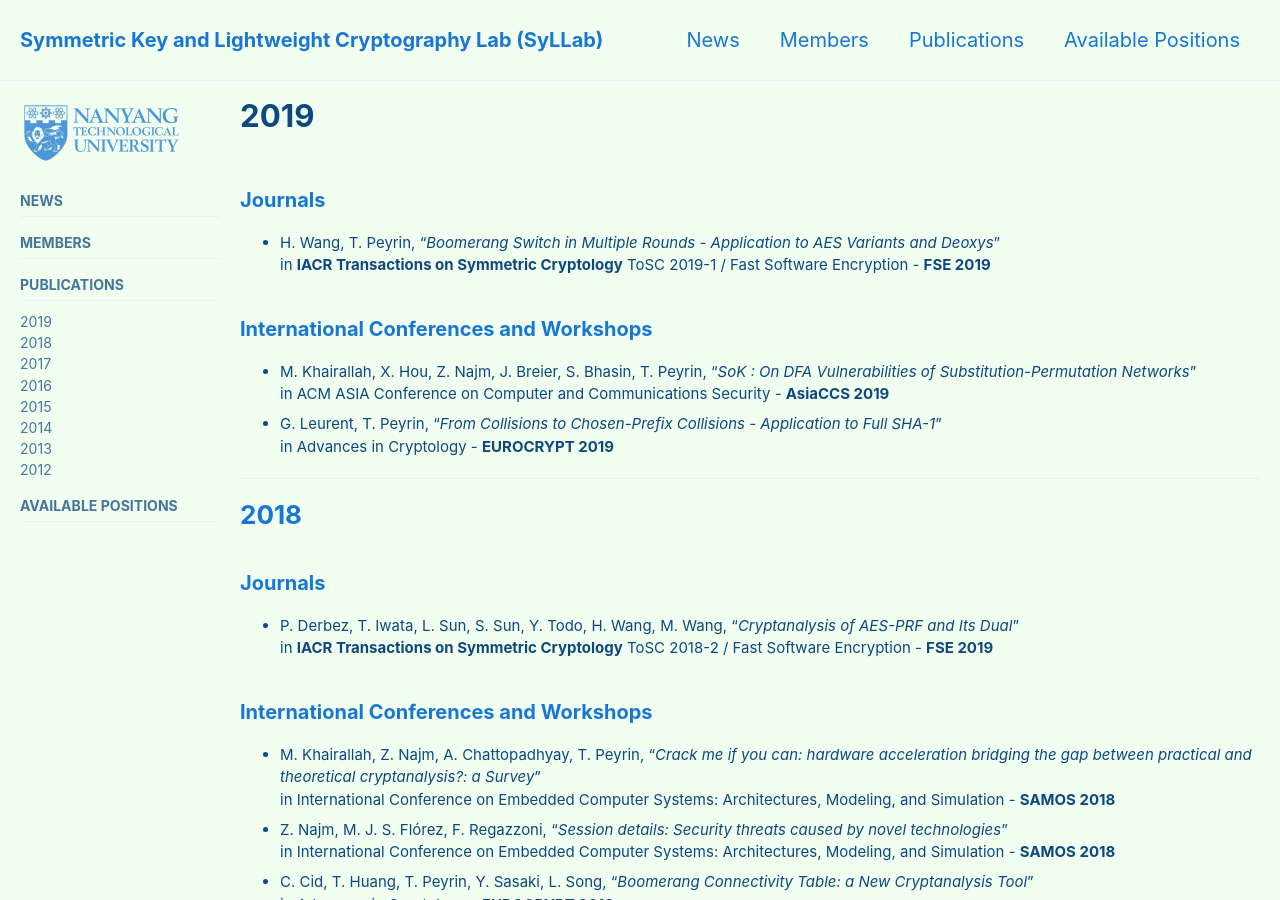
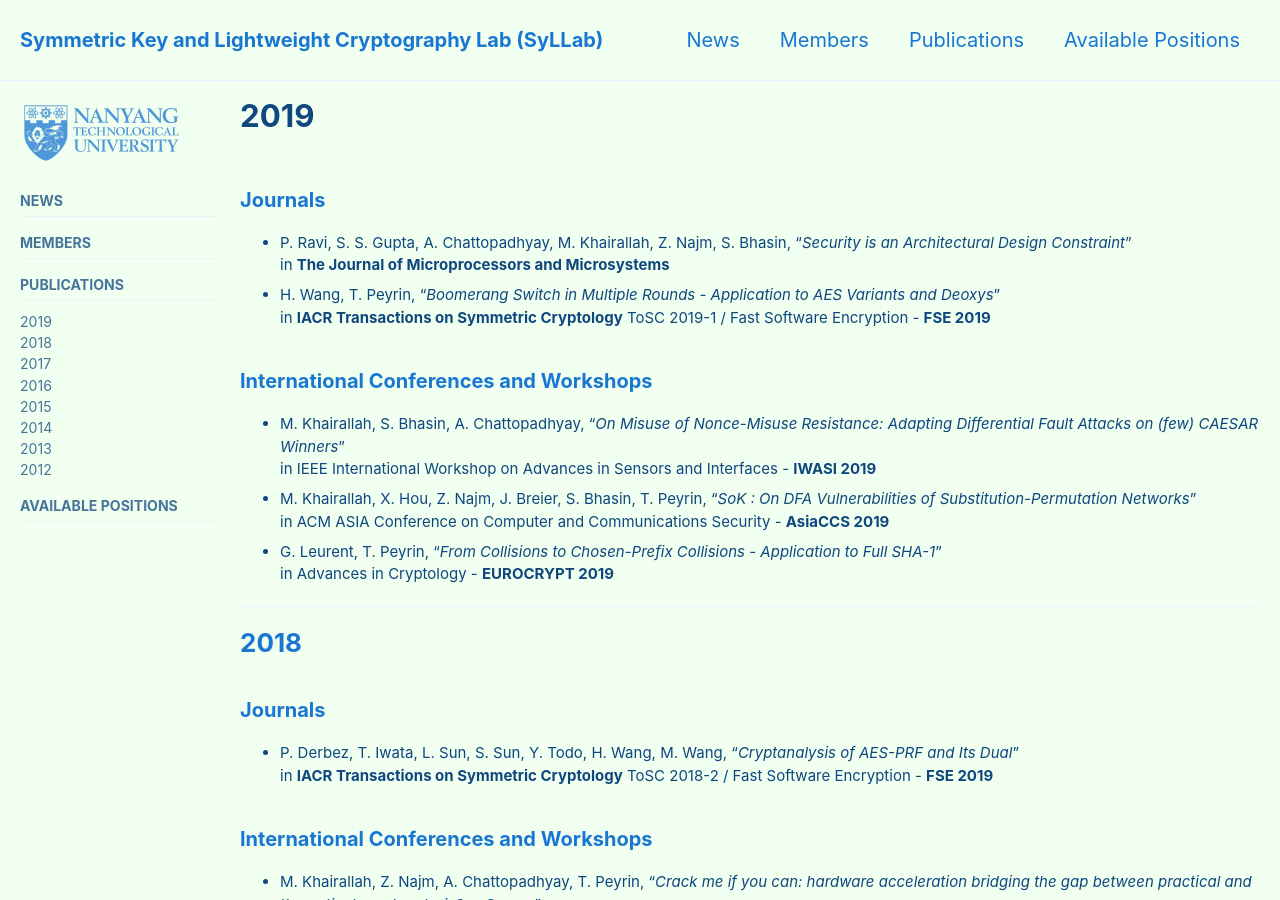
Before and after one commit to thomaspeyrin/web, a Jekyll site: the page built from publications.md, in a window 1280 px wide and 900 px high. Built offline with Jekyll 4.4.1, drawn with Linux system fonts in a browser that asks for light colours; cached includes are drawn as plain includes; nearby versions of some CDN libraries; our own code applies the rules of GitHub Pages for plain Markdown files.

Commit message:
Update publications.md

```diff
--- a/publications.md
+++ b/publications.md
@@ -14,16 +14,19 @@ sidebar:
 
 ### Journals
 
+- P. Ravi, S. S. Gupta, A. Chattopadhyay, M. Khairallah, Z. Najm, S. Bhasin, "*Security is an Architectural Design Constraint*"
+in **The Journal of Microprocessors and Microsystems**
 - H. Wang, T. Peyrin, "*Boomerang Switch in Multiple Rounds - Application to AES Variants and Deoxys*"
 in **IACR Transactions on Symmetric Cryptology** ToSC 2019-1 / Fast Software Encryption - **FSE 2019**
 
 ### International Conferences and Workshops
 
+- M. Khairallah, S. Bhasin, A. Chattopadhyay, "*On Misuse of Nonce-Misuse Resistance: Adapting Differential Fault Attacks on (few) CAESAR Winners*"
+in IEEE International Workshop on Advances in Sensors and Interfaces - **IWASI 2019**
 - M. Khairallah, X. Hou, Z. Najm, J. Breier, S. Bhasin, T. Peyrin, "*SoK : On DFA Vulnerabilities of Substitution-Permutation Networks*"
 in ACM ASIA Conference on Computer and Communications Security - **AsiaCCS 2019**
 - G. Leurent, T. Peyrin, "*From Collisions to Chosen-Prefix Collisions - Application to Full SHA-1*"
 in Advances in Cryptology - **EUROCRYPT 2019**
-
 
 ---
 
```
